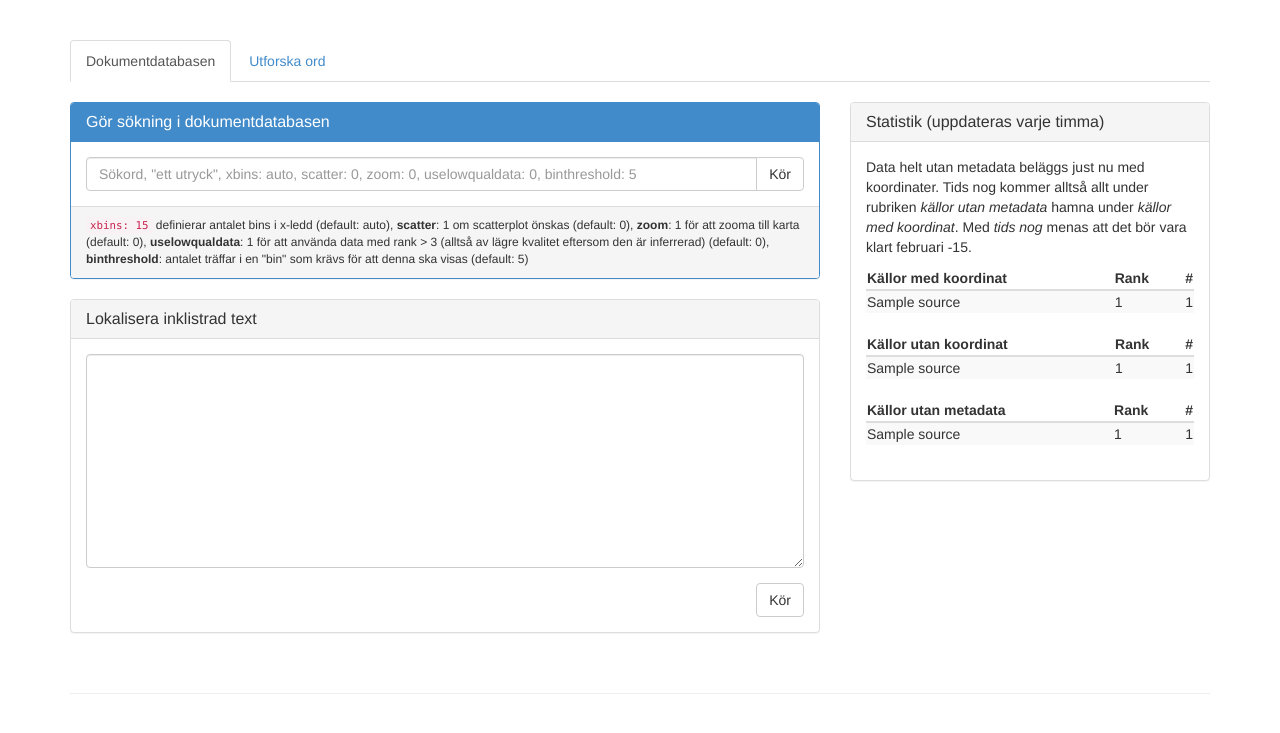
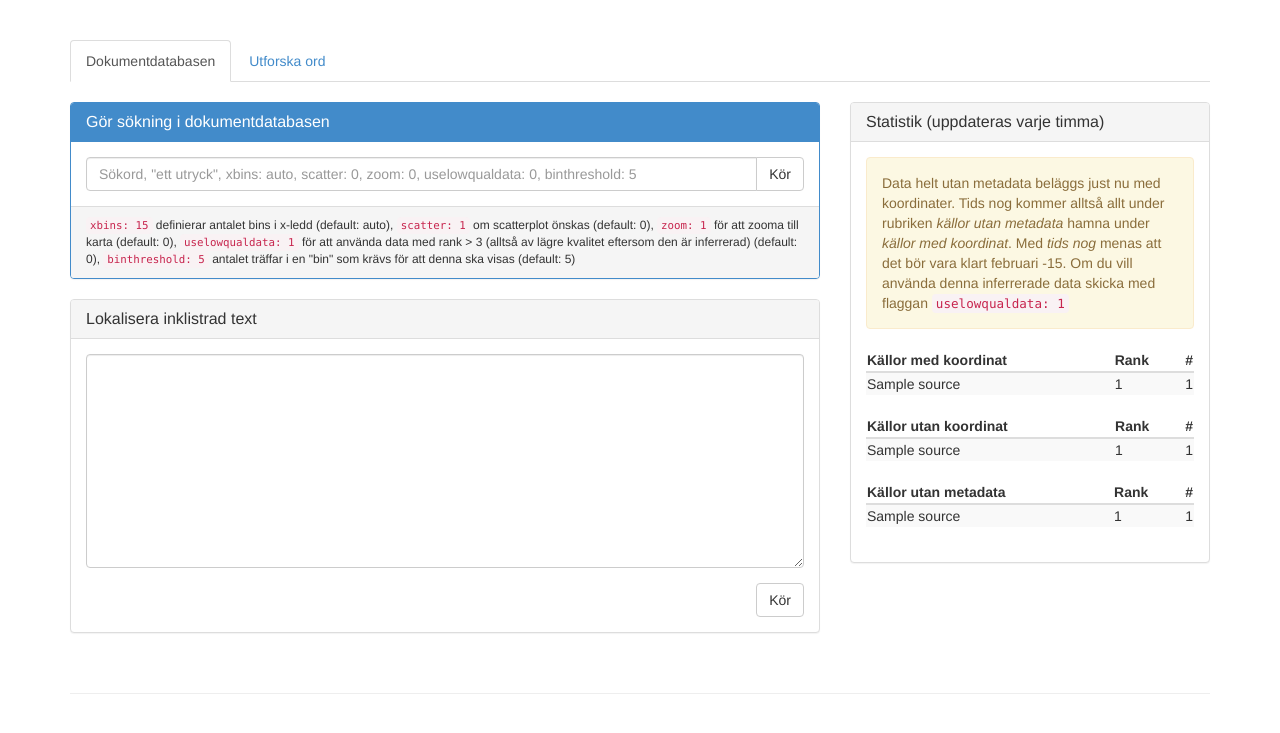
Before and after one commit to maxberggren/sinus, a Flask app: template flaskapp/templates/index.html in a window 1280 px wide. Shown: the top 733 px of the page. Run offline with Flask 2, Linux system fonts and the light colour scheme; the template is opened without the code that fills it: most values are stand-ins (such as "Sample title", 1, 10 or a date in 2020); parts of the project's set-up code (start-up, migrations or seed data) failed here and were passed over.

Commit message:
making instructions prettier

```diff
--- a/flaskapp/templates/index.html
+++ b/flaskapp/templates/index.html
@@ -56,9 +56,9 @@
 
 		  <div class="panel-footer">
   		  <code>xbins: 15</code> definierar antalet bins i x-ledd (default: auto),
-  		  <strong>scatter</strong>: 1 om scatterplot önskas (default: 0),
-  		  <strong>zoom</strong>: 1 för att zooma till karta (default: 0),
-  		  <strong>uselowqualdata</strong>: 1 för att använda data med rank > 3 (alltså av lägre kvalitet eftersom den är inferrerad) (default: 0), <strong>binthreshold</strong>: antalet träffar i en "bin" som krävs för att denna ska visas (default: 5)
+  		  <code>scatter: 1</code> om scatterplot önskas (default: 0),
+  		  <code>zoom: 1</code> för att zooma till karta (default: 0),
+  		  <code>uselowqualdata: 1</code> för att använda data med rank > 3 (alltså av lägre kvalitet eftersom den är inferrerad) (default: 0), <code>binthreshold: 5</code> antalet träffar i en "bin" som krävs för att denna ska visas (default: 5)
 
   		  </div>
 
@@ -197,7 +197,7 @@
 
 		  <div class="panel-body">
 
-		  <p class="bg-warning">Data helt utan metadata beläggs just nu med koordinater. Tids nog kommer alltså allt under rubriken <em>källor utan metadata</em> hamna under <em>källor med koordinat</em>. Med <em>tids nog</em> menas att det bör vara klart februari -15.</p>
+		  <div class="alert alert-warning">Data helt utan metadata beläggs just nu med koordinater. Tids nog kommer alltså allt under rubriken <em>källor utan metadata</em> hamna under <em>källor med koordinat</em>. Med <em>tids nog</em> menas att det bör vara klart februari -15. Om du vill använda denna inferrerade data skicka med flaggan <code>uselowqualdata: 1</code> </div>
 
 			<table class="table table-striped">
               <thead>
```
